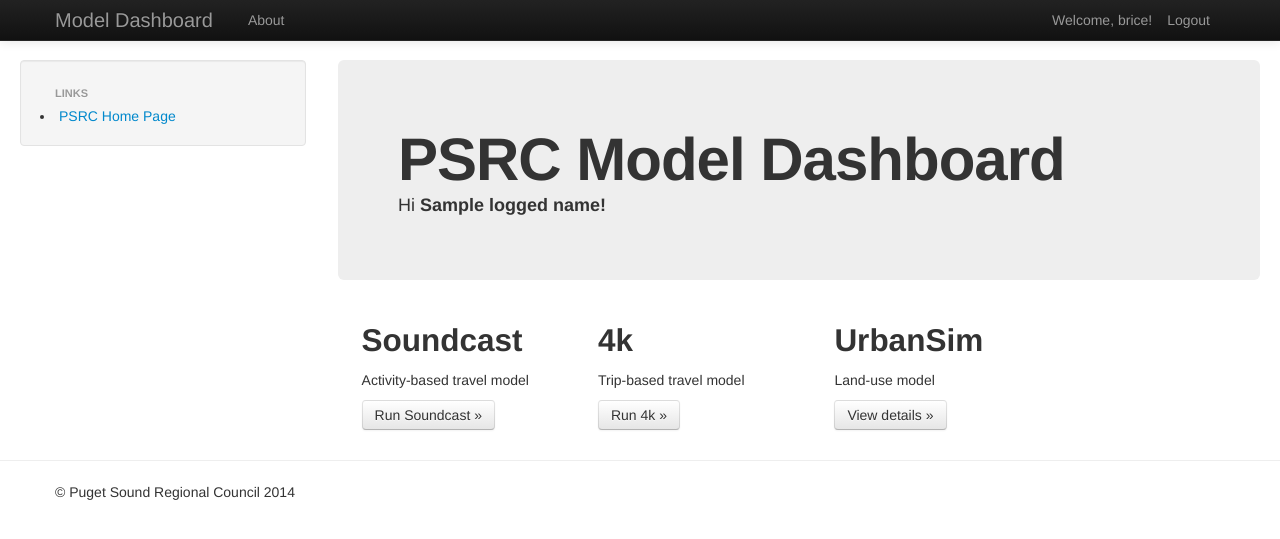
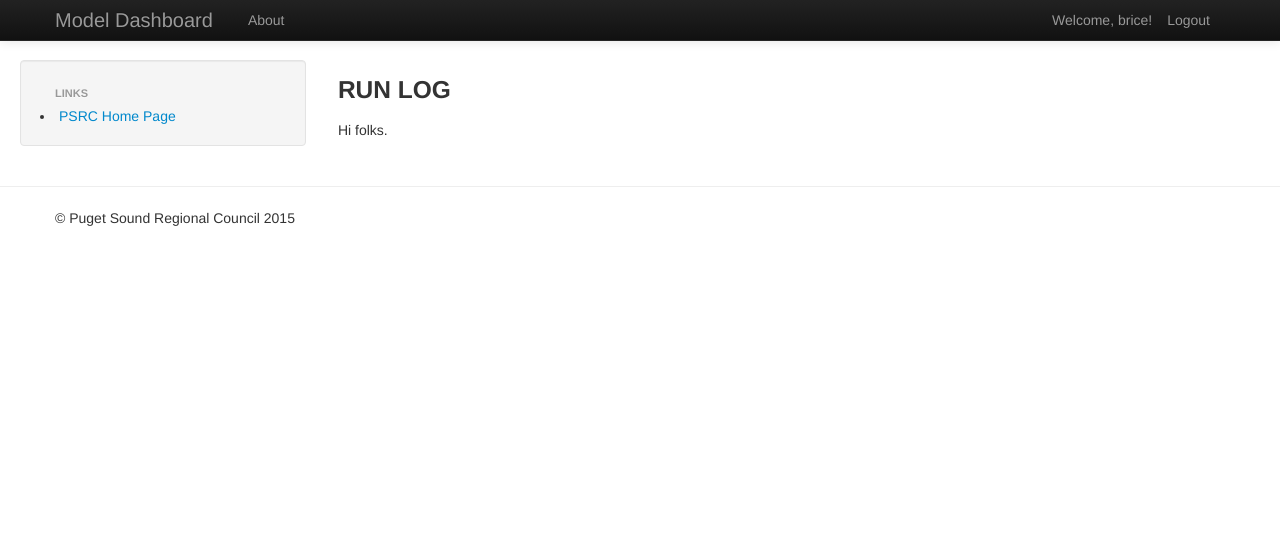
Before and after one commit to psrc/queue, a Django app: template templates/controller/index.html in a window 1280 px wide. Shown: the top 539 px of the page. Run offline with Django 3.2, Linux system fonts and the light colour scheme; a user stored in the database is signed in; tables that the repository leaves empty hold one stand-in row (values such as "Sample post"); the template is opened without the code that fills it: most values are stand-ins (such as "Sample title", 1, 10 or a date in 2020); parts of the project's set-up code (start-up, migrations or seed data) failed here and were passed over; some libraries are stand-ins or nearby versions.

Commit message:
Add runlog at /index and launcher (formerly index) at /index

```diff
--- a/dashboard/urls.py
+++ b/dashboard/urls.py
@@ -6,14 +6,16 @@ admin.autodiscover()
 from controller import views
 
 urlpatterns = patterns('',
-    url(r'^$', include('controller.urls')),
+    url(r'^$', views.index, name='index'),
     url(r'^admin/', include(admin.site.urls)),
-    url(r'register/$', views.register, name='register'),
+
+    url(r'about/$', views.about, name='about'),
+    url(r'launcher/$', views.launcher, name='launcher'),
     url(r'login/$', views.user_login, name='login'),
     url(r'logout/$', views.user_logout, name='logout'),
-    url(r'about/$', views.about, name='about'),
+    url(r'monitor/$', views.monitor, name='monitor'),
+    url(r'register/$', views.register, name='register'),
+    url(r'run-sc/$', views.run_soundcast, name='run_soundcast'),
     url(r'soundcast/$', views.soundcast, name='soundcast'),
-    url(r'run-sc/$', views.run_soundcast, name='run_soundcast'),
     url(r'4k/$', views.fourkay, name='fourkay'),
-    url(r'monitor/$', views.monitor, name='monitor'),
 )
--- a/templates/controller/base.html
+++ b/templates/controller/base.html
@@ -26,14 +26,14 @@
 		               <ul class="nav pull-right">
 		                   {% if user.is_authenticated %}
 		                    <li class="navbar-text">Welcome, {{ user.username }}!</li>
-		                    <li><a href="/controller/logout/">Logout</a></li>
+		                    <li><a href="/logout/">Logout</a></li>
 		                   {% else %}
-		                    <li><a href="/controller/register/">Register</a></li>
-		                    <li><a href="/controller/login/">Login</a></li>
+		                    <li><a href="/register/">Register</a></li>
+		                    <li><a href="/login/">Login</a></li>
 		                   {% endif %}
 		               </ul>
 		               <ul class="nav">
-		                   <li><a href="/controller/about/">About</a></li>
+		                   <li><a href="/about/">About</a></li>
 		               </ul>
 		           </div>
 		           <!--/.nav-collapse -->
@@ -65,7 +65,7 @@
 
 		<footer>
 			<div class="container">
-				<p>&copy; Puget Sound Regional Council 2014</p>
+				<p>&copy; Puget Sound Regional Council 2015</p>
 			</dv>
 		</footer>
 
--- a/templates/controller/index.html
+++ b/templates/controller/index.html
@@ -4,32 +4,10 @@
 
 {% block body_block %}
 
-<div class="hero-unit">
-    <h1>PSRC Model Dashboard</h1>
-     {% if user.is_authenticated %}
-     Hi <strong>{{ logged_name }}!</strong><br />
-     {% endif %}
-
-</div>
-
-
 
 <div class="span3">
-<h2>Soundcast</h2>
-<p>Activity-based travel model</p>
-<p><a class="btn" href="/controller/soundcast/">Run Soundcast »</a></p>
-</div>
-
-<div class="span3">
-<h2>4k</h2>
-<p>Trip-based travel model
-<p><a class="btn" href="/controller/4k/">Run 4k »</a></p>
-</div>
-
-<div class="span3">
-<h2>UrbanSim</h2>
-<p>Land-use model</p>
-<p><a class="btn" href="http://www.psrc.org/data/models/urbansim/">View details »</a></p>
+<h3>RUN LOG</h3>
+<p>Hi folks.</p>
 </div>
 
 {% endblock %}
```
Also changed, not shown: controller/views.py (+13 -4 lines), templates/controller/launcher.html (added, +35 -0 lines).
